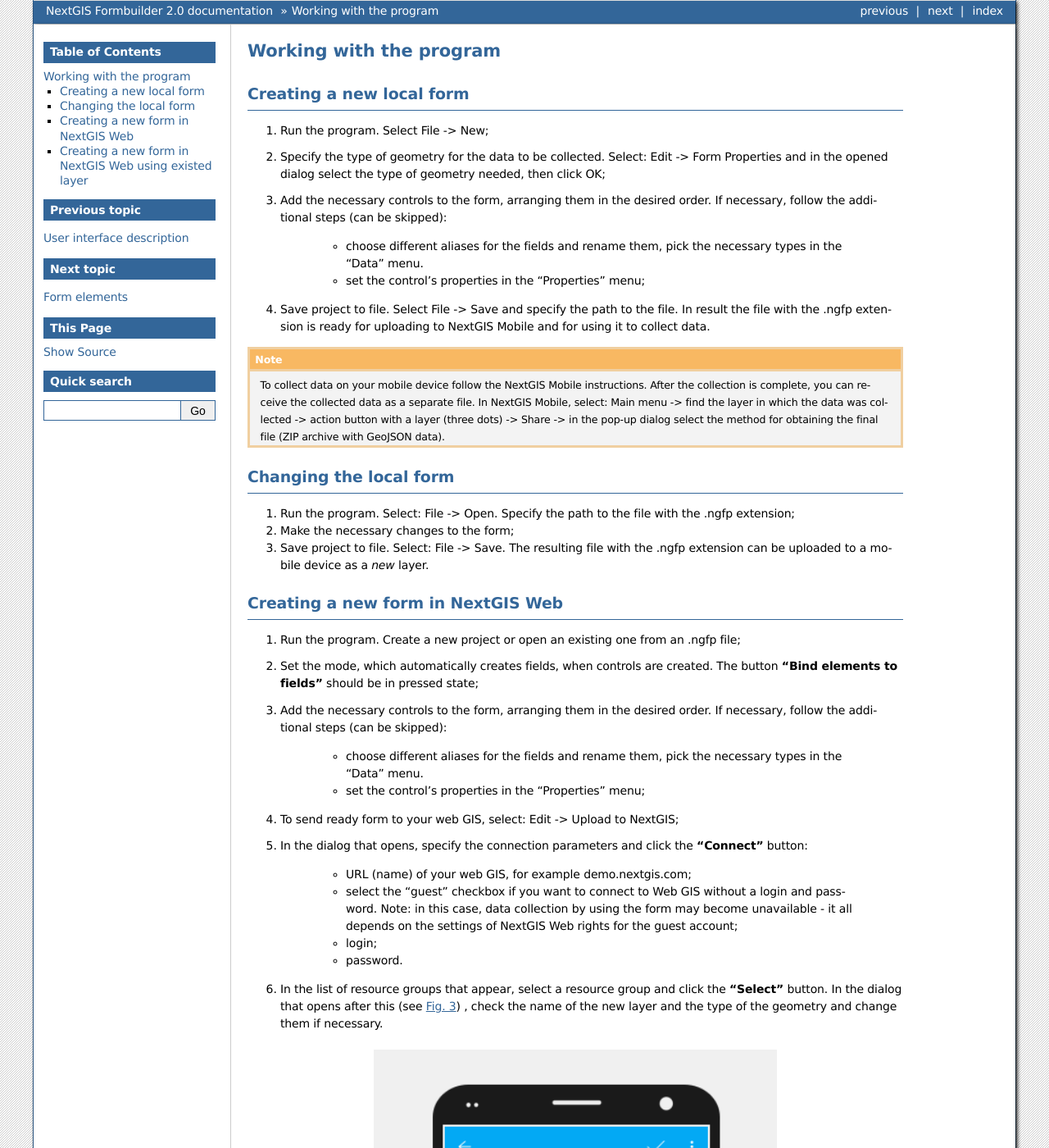
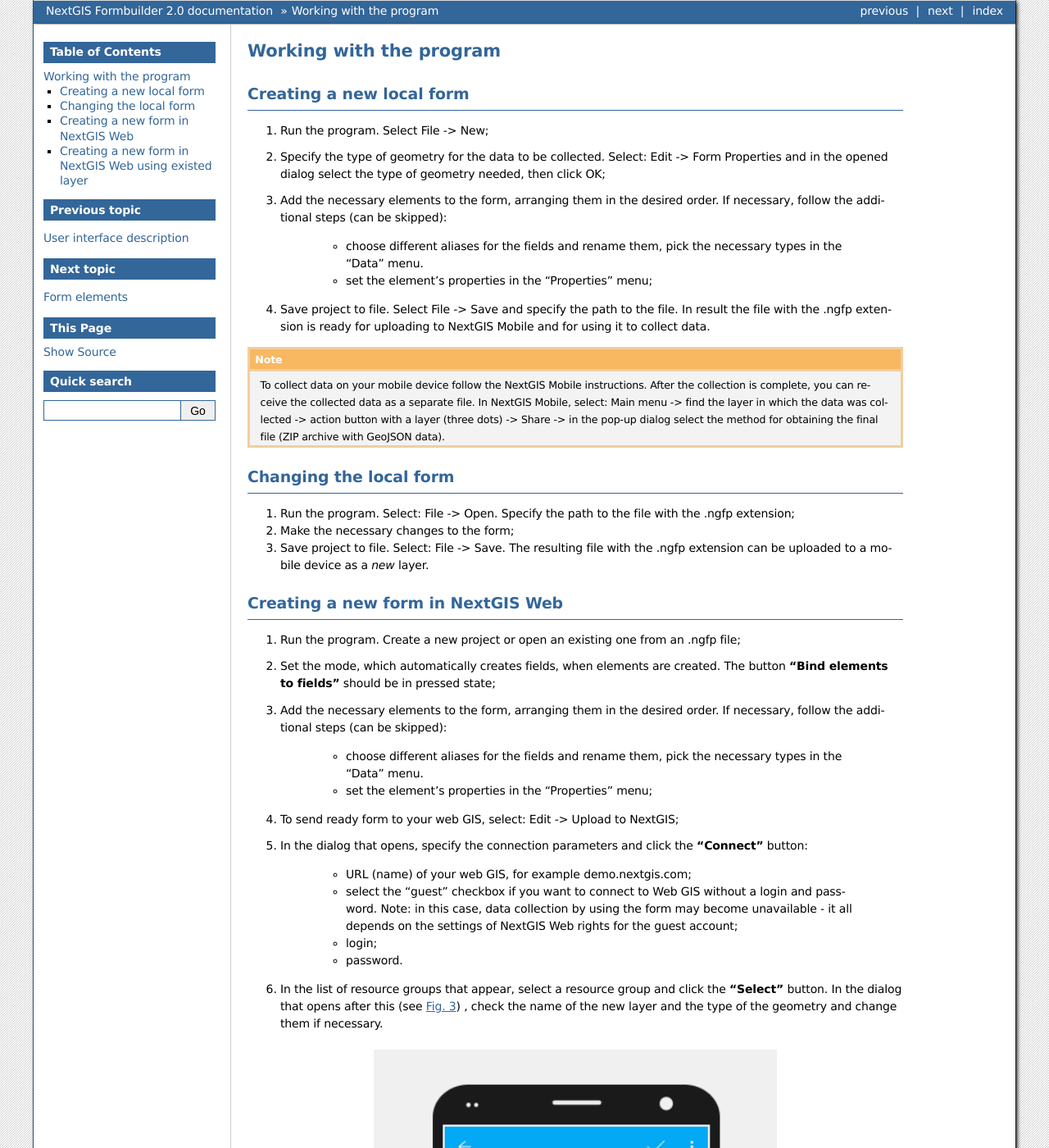
Before and after one commit to nextgis/docs_formbuilder, a Sphinx documentation site: the page built from source/workflow.rst, in a window 1280 px wide and 1400 px high. Shown: the whole window at 82% size. Built offline with Sphinx 7.4.7, drawn with Linux system fonts in a browser that asks for light colours; formulas are drawn with MathJax 3; some of the changed text lies outside the part shown.

Commit message:
Update workflow.rst
terminology fix

```diff
--- a/source/workflow.rst
+++ b/source/workflow.rst
@@ -10,10 +10,10 @@
 
 1. Run the program. Select File -> New;
 2. Specify the type of geometry for the data to be collected. Select: Edit -> Form Properties and in the opened dialog select the type of geometry needed, then click OK;
-3. Add the necessary controls to the form, arranging them in the desired order. If necessary, follow the additional steps (can be skipped):
+3. Add the necessary elements to the form, arranging them in the desired order. If necessary, follow the additional steps (can be skipped):
 
     - choose different aliases for the fields and rename them, pick the necessary types in the “Data” menu.
-    - set the control’s properties in the "Properties" menu;
+    - set the element’s properties in the "Properties" menu;
 
 4. Save project to file. Select File -> Save and specify the path to the file. In result the file with the .ngfp extension is ready for uploading to NextGIS Mobile and for using it to collect data.
 
@@ -31,11 +31,11 @@
 ----------------------------------
 
 1. Run the program. Create a new project or open an existing one from an .ngfp file;
-2. Set the mode, which automatically creates fields, when controls are created. The button **"Bind elements to fields"** should be in pressed state;
-3. Add the necessary controls to the form, arranging them in the desired order. If necessary, follow the additional steps (can be skipped):
+2. Set the mode, which automatically creates fields, when elements are created. The button **"Bind elements to fields"** should be in pressed state;
+3. Add the necessary elements to the form, arranging them in the desired order. If necessary, follow the additional steps (can be skipped):
 
     - choose different aliases for the fields and rename them, pick the necessary types in the “Data” menu.
-    - set the control’s properties in the "Properties" menu;
+    - set the element’s properties in the "Properties" menu;
 
 4. To send ready form to your web GIS, select: Edit -> Upload to NextGIS;
 5. In the dialog that opens, specify the connection parameters and click the **"Connect"** button:
@@ -84,5 +84,5 @@
     - password.
 
 3. In the resource list that appears, select a resource with the “Vector layer” type and click the **“Select”** button. If the connection is successful, the data structure of the layer will be uploaded, as well as the existing form (if it already exists for the selected layer);
-4. Make changes to the form. If there is no form initially, but you need to create it for an existing field structure - turn off the automatic field creation mode: the button "Bind elements to fields" should be in *unpressed* state. Place controls on the form. After that, connect the the fields with these controls through the “Field Layer” property in the “Properties” menu of the control. As a result, in the “Data” menu all fields should have green "ok" markers, indicating that the fields are successfully connected with the controls, and the controls themselves should not have red markers with an exclamation mark.
+4. Make changes to the form. If there is no form initially, but you need to create it for an existing field structure - turn off the automatic field creation mode: the button "Bind elements to fields" should be in *unpressed* state. Place elements on the form. After that, connect the the fields with these elements through the “Field Layer” property in the “Properties” menu of the element. As a result, in the “Data” menu all fields should have green "ok" markers, indicating that the fields are successfully connected with the elements, and the elements themselves should not have red markers with an exclamation mark.
 5. Upload the modified form to NextGIS Web (see the section "Creating a New Form in NextGIS Web"). Please note that you cannot change existing resources this way; in any case, a new layer will be created and a form will be uploaded to it. If the layer you selected at the beginning had data, then this data will be copied to the new layer if fields match.
```
